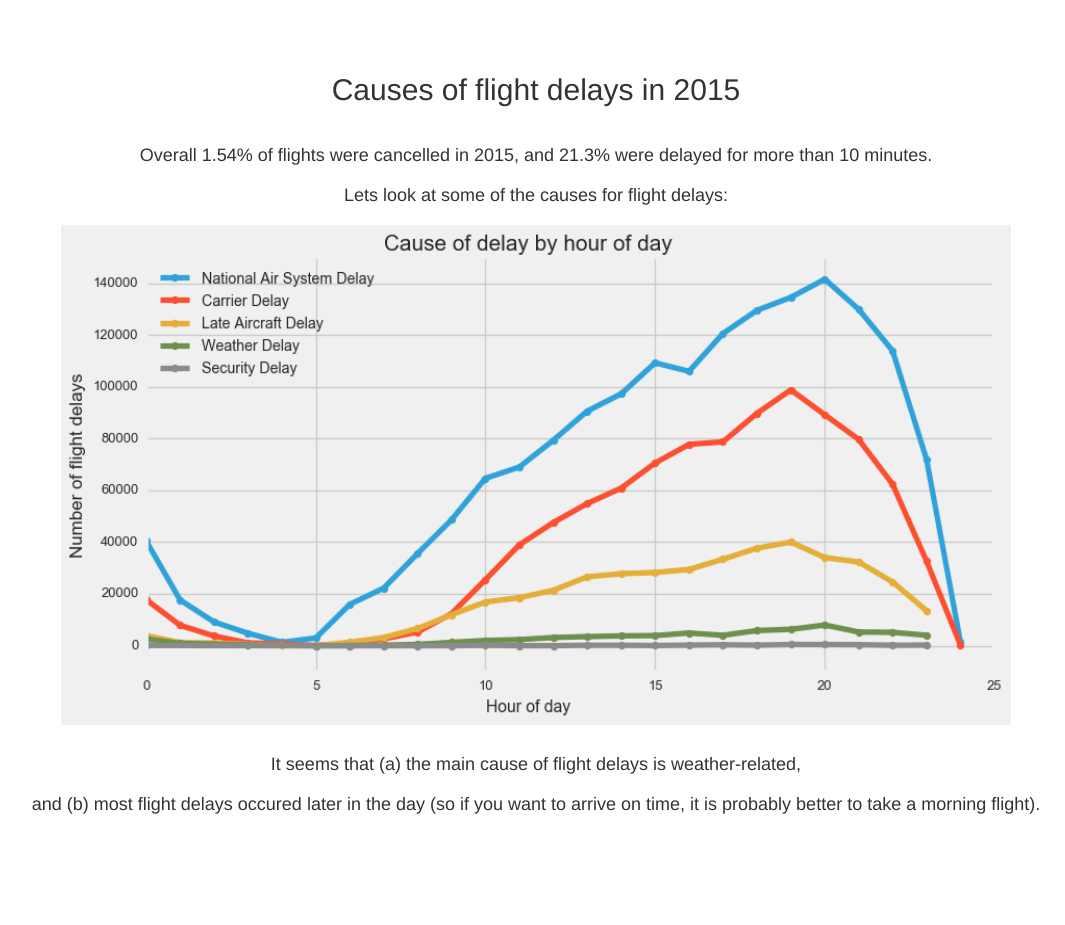
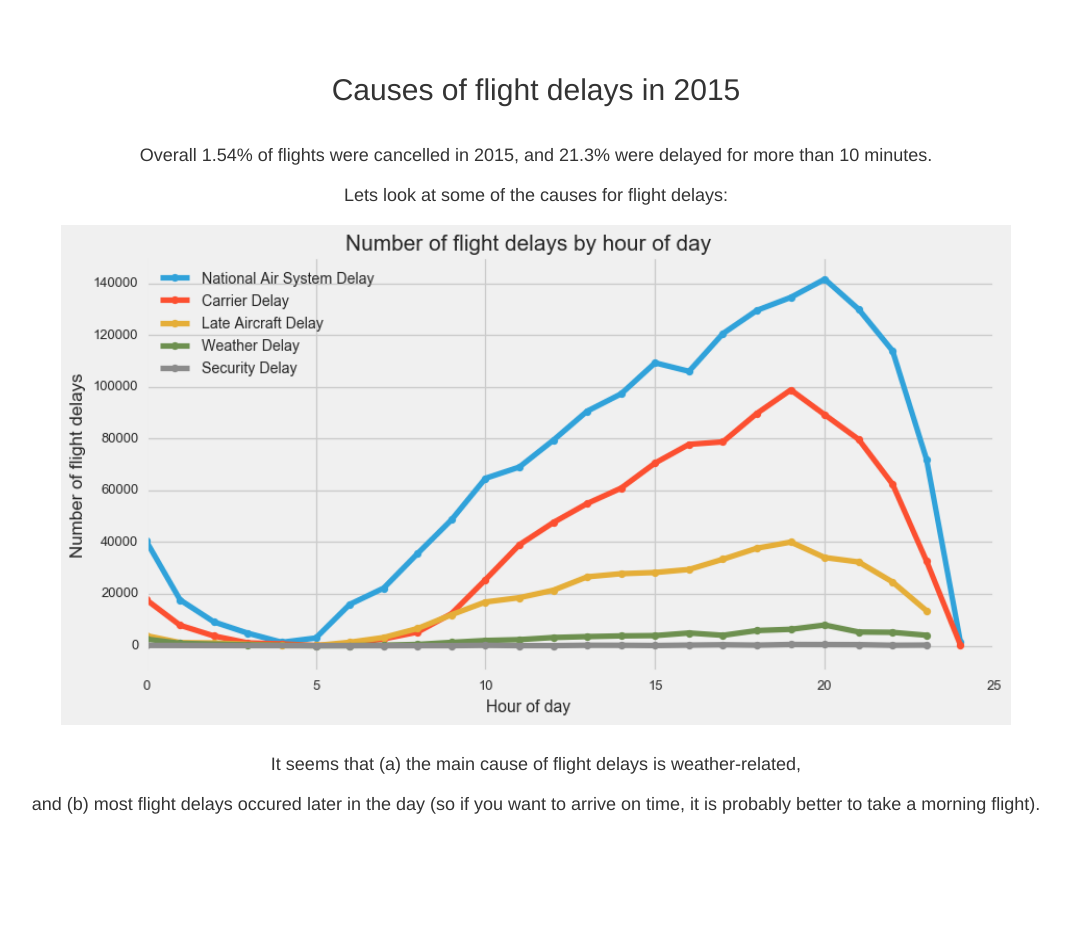
Before and after one commit to JE-/IATA_Analysis, a Flask app: page / in a window 1280 px wide. Shown: the part 3680-4605 px from the top of the page, without its empty margins (104-1169 px from the left). Run offline with Flask 2, Linux system fonts and the light colour scheme; some libraries are stand-ins or nearby versions.

Commit message:
minor changes

```diff
--- a/templates/index.html
+++ b/templates/index.html
@@ -132,7 +132,7 @@
 <h2>Causes of flight delays in 2015</h2><br>
 <h4>Overall 1.54% of flights were cancelled in 2015, and 21.3% were delayed for more than 10 minutes.<br>
   <br>Lets look at some of the causes for flight delays:<br><br>
-  <img class="center-block" src="{{ url_for('static', filename='flights_plot_3.png') }}" class="img-responsive" alt="Cinque Terre" style="width:950px;height:500px">
+  <img class="center-block" src="{{ url_for('static', filename='number_of_flight_delays.png') }}" class="img-responsive" alt="Cinque Terre" style="width:950px;height:500px">
 </h4>
 <h4><br>It seems that (a) the main cause of flight delays is weather-related,<br><br>
   and (b) most flight delays occured later in the day (so if you want to arrive on
```
Also changed, not shown: static/feature_importance.png, static/number_of_flight_delays.png (added), 1 other file.
